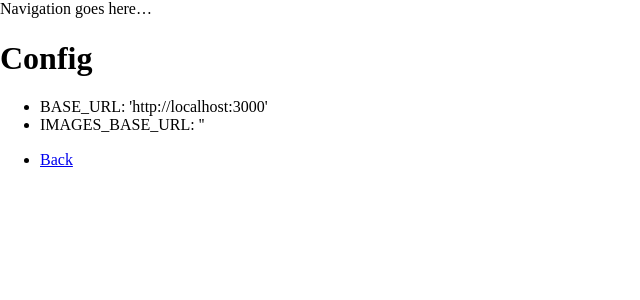
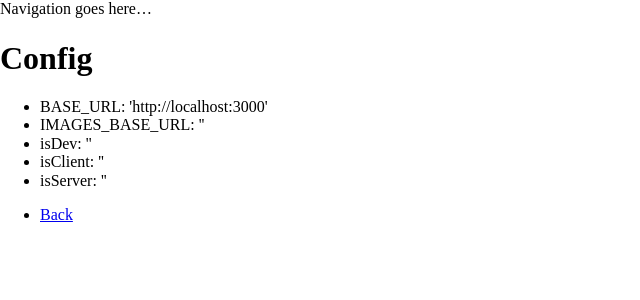
Before and after one commit to trkw/timbercode.gitlab.io, a Nuxt app: page /config in a window 1280 px wide. Shown: the top 300 px of the page, without its empty margins (0-640 px from the left). Built offline with nearby package versions, Linux system fonts and the light colour scheme.

Commit message:
simpler nuxt.config.dev

```diff
--- a/app/timbercode-website/index.js
+++ b/app/timbercode-website/index.js
@@ -12,7 +12,6 @@ function TimbercodeWebsite () {
   const _ = require('lodash')
   const Nuxt = require('nuxt')
   const nuxtConfig = require('../../nuxt.config.js')
-  nuxtConfig.dev = !(process.env.NODE_ENV === 'production')
 
   const loadPosts = require('./load-posts')
   const posts = loadPosts()
--- a/nuxt.config.js
+++ b/nuxt.config.js
@@ -2,6 +2,7 @@ const _ = require('lodash')
 const {BASE_URL, IMAGES_BASE_URL} = require('./config')
 
 module.exports = {
+  dev: process.env.NODE_ENV !== 'production',
   env: {
     BASE_URL,
     IMAGES_BASE_URL
--- a/pages/config.vue
+++ b/pages/config.vue
@@ -6,6 +6,9 @@
         <ul>
             <li>BASE_URL: '{{BASE_URL}}'</li>
             <li>IMAGES_BASE_URL: '{{IMAGES_BASE_URL}}'</li>
+            <li>isDev: '{{isDev}}'</li>
+            <li>isClient: '{{isClient}}'</li>
+            <li>isServer: '{{isServer}}'</li>
         </ul>
         <ul>
             <li>
@@ -18,10 +21,13 @@
 <script>
   const {BASE_URL, IMAGES_BASE_URL} = require('../config')
   export default {
-    data (context) {
+    data ({isDev, isClient, isServer}) {
       return {
         BASE_URL,
-        IMAGES_BASE_URL
+        IMAGES_BASE_URL,
+        isDev,
+        isClient,
+        isServer
       }
     }
   }
```
